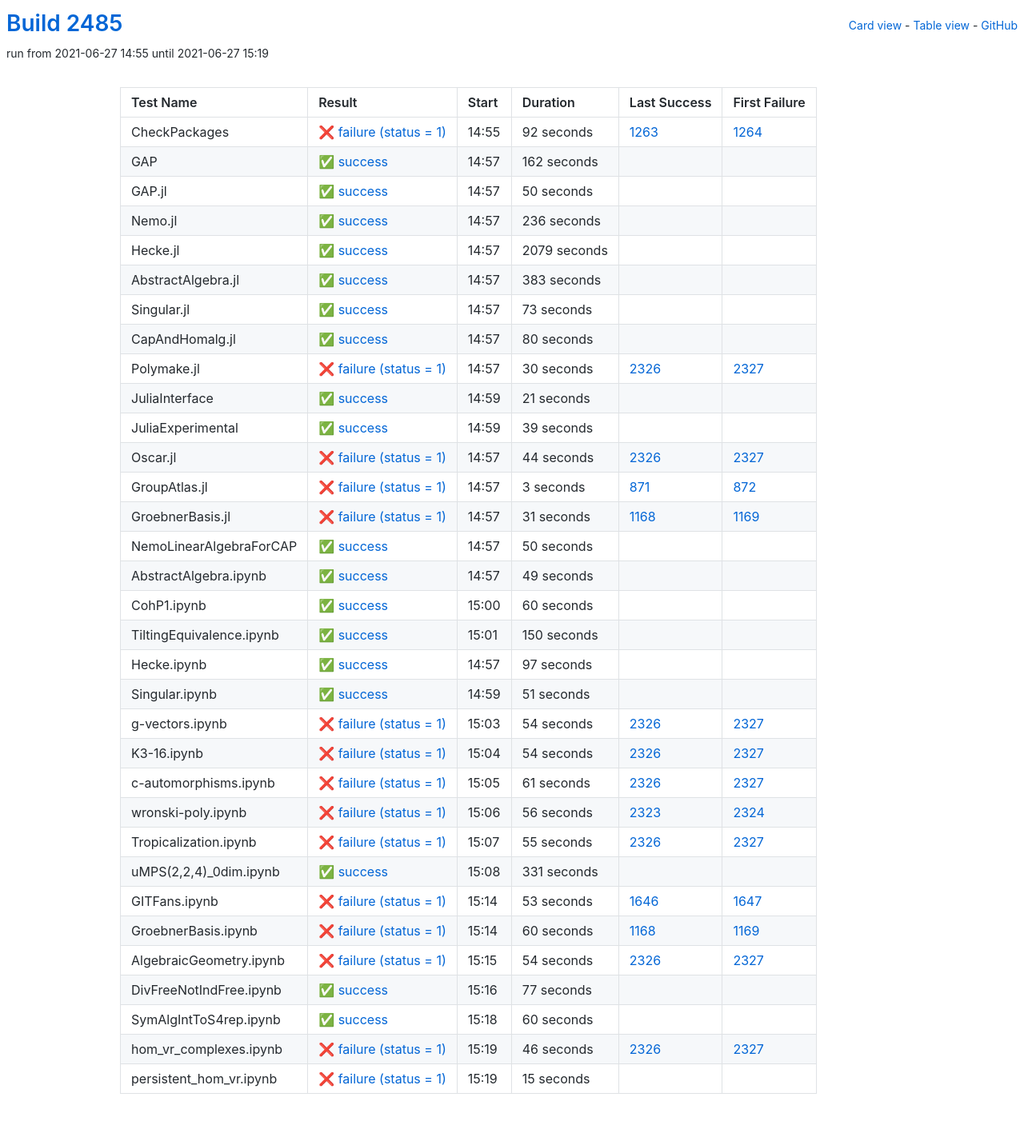
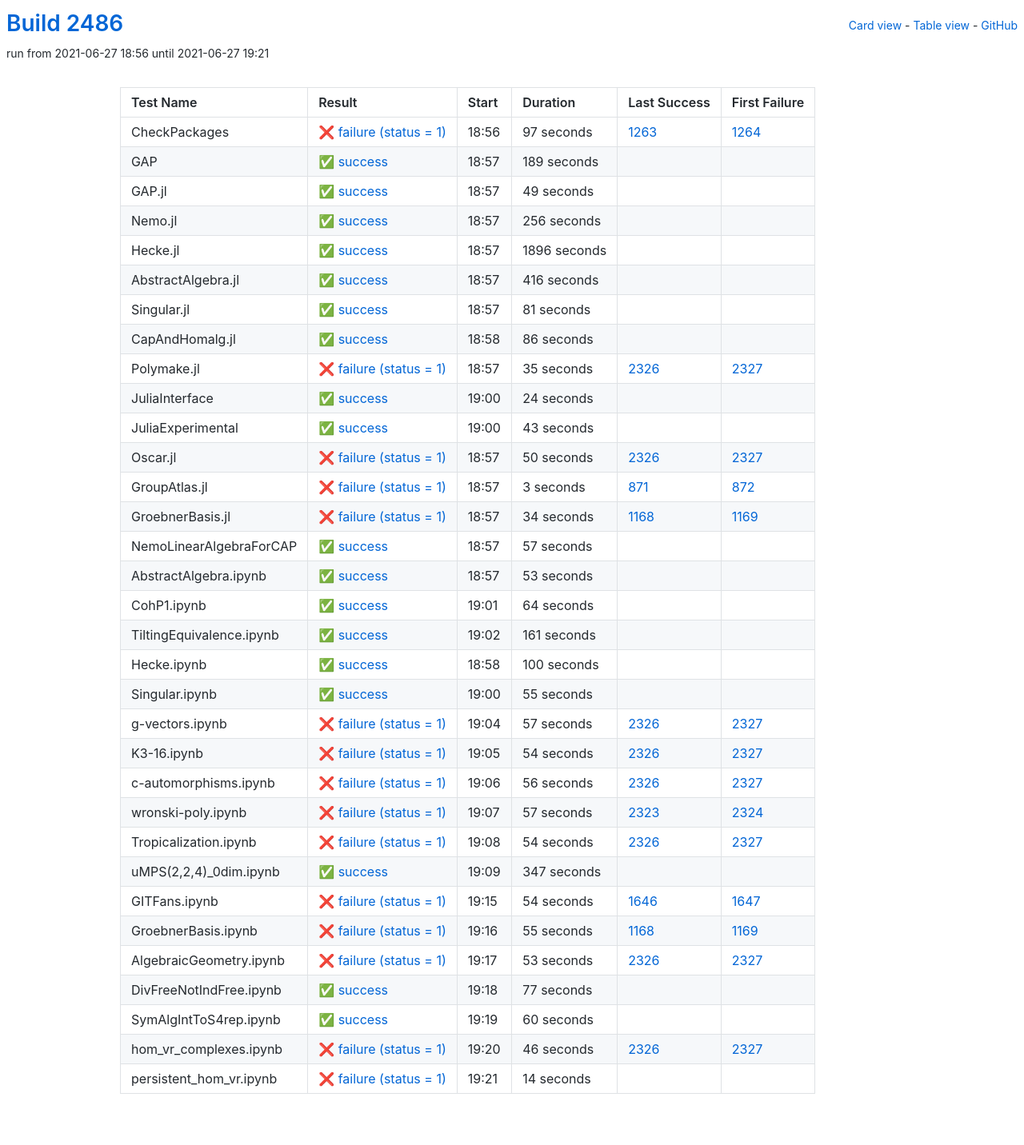
Before and after one commit to oscar-system/oscar-ci-status-stable, a Jekyll site: the page built from table.html, in a window 1280 px wide. Shown: the whole page at 80% size. Built offline with Jekyll 4.4.1, drawn with Linux system fonts in a browser that asks for light colours.

Commit message:
Build #2486

```diff
--- a/_data/ci.yml
+++ b/_data/ci.yml
@@ -1,6 +1,6 @@
 ---
-build: 2485
-build_url: https://oscarci.mathematik.uni-kl.de/job/oscar-stable/2485/
+build: 2486
+build_url: https://oscarci.mathematik.uni-kl.de/job/oscar-stable/2486/
 job: oscar-stable
 organization: oscar-system
 repo: oscar-ci-status-stable
@@ -8,152 +8,152 @@ repourl: https://github.com/oscar-system/oscar-ci-status-stable
 tests:
 - name: CheckPackages
   id: checkpackages
-  log: https://oscarci.mathematik.uni-kl.de/job/oscar-stable/2485/artifact/logs/build-2485/CheckPackages.log
-  start: 2021-06-27 14:55
+  log: https://oscarci.mathematik.uni-kl.de/job/oscar-stable/2486/artifact/logs/build-2486/CheckPackages.log
+  start: 2021-06-27 18:56
   success: false
   exitcode: 1
   status: failure
-  duration: 92
+  duration: 97
   last_success: 1263
   last_success_url: https://oscarci.mathematik.uni-kl.de/job/oscar-stable/1263/
   first_failure: 1264
   first_failure_url: https://oscarci.mathematik.uni-kl.de/job/oscar-stable/1264/
 - name: GAP
   id: gap
-  log: https://oscarci.mathematik.uni-kl.de/job/oscar-stable/2485/artifact/logs/build-2485/GAP.log
-  start: 2021-06-27 14:57
+  log: https://oscarci.mathematik.uni-kl.de/job/oscar-stable/2486/artifact/logs/build-2486/GAP.log
+  start: 2021-06-27 18:57
   success: true
   exitcode: 0
   status: success
-  duration: 162
+  duration: 189
   last_success: false
   last_success_url:
   first_failure: false
   first_failure_url:
 - name: GAP.jl
   id: gap-jl
-  log: https://oscarci.mathematik.uni-kl.de/job/oscar-stable/2485/artifact/logs/build-2485/GAP.jl.log
-  start: 2021-06-27 14:57
+  log: https://oscarci.mathematik.uni-kl.de/job/oscar-stable/2486/artifact/logs/build-2486/GAP.jl.log
+  start: 2021-06-27 18:57
   success: true
   exitcode: 0
   status: success
-  duration: 50
+  duration: 49
   last_success: false
   last_success_url:
   first_failure: false
   first_failure_url:
 - name: Nemo.jl
   id: nemo-jl
-  log: https://oscarci.mathematik.uni-kl.de/job/oscar-stable/2485/artifact/logs/build-2485/Nemo.jl.log
-  start: 2021-06-27 14:57
+  log: https://oscarci.mathematik.uni-kl.de/job/oscar-stable/2486/artifact/logs/build-2486/Nemo.jl.log
+  start: 2021-06-27 18:57
   success: true
   exitcode: 0
   status: success
-  duration: 236
+  duration: 256
   last_success: false
   last_success_url:
   first_failure: false
   first_failure_url:
 - name: Hecke.jl
   id: hecke-jl
-  log: https://oscarci.mathematik.uni-kl.de/job/oscar-stable/2485/artifact/logs/build-2485/Hecke.jl.log
-  start: 2021-06-27 14:57
+  log: https://oscarci.mathematik.uni-kl.de/job/oscar-stable/2486/artifact/logs/build-2486/Hecke.jl.log
+  start: 2021-06-27 18:57
   success: true
   exitcode: 0
   status: success
-  duration: 2079
+  duration: 1896
   last_success: false
   last_success_url:
   first_failure: false
   first_failure_url:
 - name: AbstractAlgebra.jl
   id: abstractalgebra-jl
-  log: https://oscarci.mathematik.uni-kl.de/job/oscar-stable/2485/artifact/logs/build-2485/AbstractAlgebra.jl.log
-  start: 2021-06-27 14:57
+  log: https://oscarci.mathematik.uni-kl.de/job/oscar-stable/2486/artifact/logs/build-2486/AbstractAlgebra.jl.log
+  start: 2021-06-27 18:57
   success: true
   exitcode: 0
   status: success
-  duration: 383
+  duration: 416
   last_success: false
   last_success_url:
   first_failure: false
   first_failure_url:
 - name: Singular.jl
   id: singular-jl
-  log: https://oscarci.mathematik.uni-kl.de/job/oscar-stable/2485/artifact/logs/build-2485/Singular.jl.log
-  start: 2021-06-27 14:57
+  log: https://oscarci.mathematik.uni-kl.de/job/oscar-stable/2486/artifact/logs/build-2486/Singular.jl.log
+  start: 2021-06-27 18:57
   success: true
   exitcode: 0
   status: success
-  duration: 73
+  duration: 81
   last_success: false
   last_success_url:
   first_failure: false
   first_failure_url:
 - name: CapAndHomalg.jl
   id: capandhomalg-jl
-  log: https://oscarci.mathematik.uni-kl.de/job/oscar-stable/2485/artifact/logs/build-2485/CapAndHomalg.jl.log
-  start: 2021-06-27 14:57
+  log: https://oscarci.mathematik.uni-kl.de/job/oscar-stable/2486/artifact/logs/build-2486/CapAndHomalg.jl.log
+  start: 2021-06-27 18:58
   success: true
   exitcode: 0
   status: success
-  duration: 80
+  duration: 86
   last_success: false
   last_success_url:
   first_failure: false
   first_failure_url:
 - name: Polymake.jl
   id: polymake-jl
-  log: https://oscarci.mathematik.uni-kl.de/job/oscar-stable/2485/artifact/logs/build-2485/Polymake.jl.log
-  start: 2021-06-27 14:57
+  log: https://oscarci.mathematik.uni-kl.de/job/oscar-stable/2486/artifact/logs/build-2486/Polymake.jl.log
+  start: 2021-06-27 18:57
   success: false
   exitcode: 1
   status: failure
-  duration: 30
+  duration: 35
   last_success: 2326
   last_success_url: https://oscarci.mathematik.uni-kl.de/job/oscar-stable/2326/
   first_failure: 2327
   first_failure_url: https://oscarci.mathematik.uni-kl.de/job/oscar-stable/2327/
 - name: JuliaInterface
   id: juliainterface
-  log: https://oscarci.mathematik.uni-kl.de/job/oscar-stable/2485/artifact/logs/build-2485/JuliaInterface.log
-  start: 2021-06-27 14:59
+  log: https://oscarci.mathematik.uni-kl.de/job/oscar-stable/2486/artifact/logs/build-2486/JuliaInterface.log
+  start: 2021-06-27 19:00
   success: true
   exitcode: 0
   status: success
-  duration: 21
+  duration: 24
   last_success: false
   last_success_url:
   first_failure: false
   first_failure_url:
 - name: JuliaExperimental
   id: juliaexperimental
-  log: https://oscarci.mathematik.uni-kl.de/job/oscar-stable/2485/artifact/logs/build-2485/JuliaExperimental.log
-  start: 2021-06-27 14:59
+  log: https://oscarci.mathematik.uni-kl.de/job/oscar-stable/2486/artifact/logs/build-2486/JuliaExperimental.log
+  start: 2021-06-27 19:00
   success: true
   exitcode: 0
   status: success
-  duration: 39
+  duration: 43
   last_success: false
   last_success_url:
   first_failure: false
   first_failure_url:
 - name: Oscar.jl
   id: oscar-jl
-  log: https://oscarci.mathematik.uni-kl.de/job/oscar-stable/2485/artifact/logs/build-2485/Oscar.jl.log
-  start: 2021-06-27 14:57
+  log: https://oscarci.mathematik.uni-kl.de/job/oscar-stable/2486/artifact/logs/build-2486/Oscar.jl.log
+  start: 2021-06-27 18:57
   success: false
   exitcode: 1
   status: failure
-  duration: 44
+  duration: 50
   last_success: 2326
   last_success_url: https://oscarci.mathematik.uni-kl.de/job/oscar-stable/2326/
   first_failure: 2327
   first_failure_url: https://oscarci.mathematik.uni-kl.de/job/oscar-stable/2327/
 - name: GroupAtlas.jl
   id: groupatlas-jl
-  log: https://oscarci.mathematik.uni-kl.de/job/oscar-stable/2485/artifact/logs/build-2485/GroupAtlas.jl.log
-  start: 2021-06-27 14:57
+  log: https://oscarci.mathematik.uni-kl.de/job/oscar-stable/2486/artifact/logs/build-2486/GroupAtlas.jl.log
+  start: 2021-06-27 18:57
   success: false
   exitcode: 1
   status: failure
@@ -164,104 +164,104 @@ tests:
   first_failure_url: https://oscarci.mathematik.uni-kl.de/job/oscar-stable/872/
 - name: GroebnerBasis.jl
   id: groebnerbasis-jl
-  log: https://oscarci.mathematik.uni-kl.de/job/oscar-stable/2485/artifact/logs/build-2485/GroebnerBasis.jl.log
-  start: 2021-06-27 14:57
+  log: https://oscarci.mathematik.uni-kl.de/job/oscar-stable/2486/artifact/logs/build-2486/GroebnerBasis.jl.log
+  start: 2021-06-27 18:57
   success: false
   exitcode: 1
   status: failure
-  duration: 31
+  duration: 34
   last_success: 1168
   last_success_url: https://oscarci.mathematik.uni-kl.de/job/oscar-stable/1168/
   first_failure: 1169
   first_failure_url: https://oscarci.mathematik.uni-kl.de/job/oscar-stable/1169/
 - name: NemoLinearAlgebraForCAP
   id: nemolinearalgebraforcap
-  log: https://oscarci.mathematik.uni-kl.de/job/oscar-stable/2485/artifact/logs/build-2485/NemoLinearAlgebraForCAP.log
-  start: 2021-06-27 14:57
+  log: https://oscarci.mathematik.uni-kl.de/job/oscar-stable/2486/artifact/logs/build-2486/NemoLinearAlgebraForCAP.log
+  start: 2021-06-27 18:57
   success: true
   exitcode: 0
   status: success
-  duration: 50
+  duration: 57
   last_success: false
   last_success_url:
   first_failure: false
   first_failure_url:
 - name: AbstractAlgebra.ipynb
   id: abstractalgebra-ipynb
-  log: https://oscarci.mathematik.uni-kl.de/job/oscar-stable/2485/artifact/logs/build-2485/AbstractAlgebra.ipynb.log
-  start: 2021-06-27 14:57
+  log: https://oscarci.mathematik.uni-kl.de/job/oscar-stable/2486/artifact/logs/build-2486/AbstractAlgebra.ipynb.log
+  start: 2021-06-27 18:57
   success: true
   exitcode: 0
   status: success
-  duration: 49
+  duration: 53
   last_success: false
   last_success_url:
   first_failure: false
   first_failure_url:
 - name: CohP1.ipynb
   id: cohp1-ipynb
-  log: https://oscarci.mathematik.uni-kl.de/job/oscar-stable/2485/artifact/logs/build-2485/CohP1.ipynb.log
-  start: 2021-06-27 15:00
+  log: https://oscarci.mathematik.uni-kl.de/job/oscar-stable/2486/artifact/logs/build-2486/CohP1.ipynb.log
+  start: 2021-06-27 19:01
   success: true
   exitcode: 0
   status: success
-  duration: 60
+  duration: 64
   last_success: false
   last_success_url:
   first_failure: false
   first_failure_url:
 - name: TiltingEquivalence.ipynb
   id: tiltingequivalence-ipynb
-  log: https://oscarci.mathematik.uni-kl.de/job/oscar-stable/2485/artifact/logs/build-2485/TiltingEquivalence.ipynb.log
-  start: 2021-06-27 15:01
+  log: https://oscarci.mathematik.uni-kl.de/job/oscar-stable/2486/artifact/logs/build-2486/TiltingEquivalence.ipynb.log
+  start: 2021-06-27 19:02
   success: true
   exitcode: 0
   status: success
-  duration: 150
+  duration: 161
   last_success: false
   last_success_url:
   first_failure: false
   first_failure_url:
 - name: Hecke.ipynb
   id: hecke-ipynb
-  log: https://oscarci.mathematik.uni-kl.de/job/oscar-stable/2485/artifact/logs/build-2485/Hecke.ipynb.log
-  start: 2021-06-27 14:57
+  log: https://oscarci.mathematik.uni-kl.de/job/oscar-stable/2486/artifact/logs/build-2486/Hecke.ipynb.log
+  start: 2021-06-27 18:58
   success: true
   exitcode: 0
   status: success
-  duration: 97
+  duration: 100
   last_success: false
   last_success_url:
   first_failure: false
   first_failure_url:
 - name: Singular.ipynb
   id: singular-ipynb
-  log: https://oscarci.mathematik.uni-kl.de/job/oscar-stable/2485/artifact/logs/build-2485/Singular.ipynb.log
-  start: 2021-06-27 14:59
+  log: https://oscarci.mathematik.uni-kl.de/job/oscar-stable/2486/artifact/logs/build-2486/Singular.ipynb.log
+  start: 2021-06-27 19:00
   success: true
   exitcode: 0
   status: success
-  duration: 51
+  duration: 55
   last_success: false
   last_success_url:
   first_failure: false
   first_failure_url:
 - name: g-vectors.ipynb
   id: g-vectors-ipynb
-  log: https://oscarci.mathematik.uni-kl.de/job/oscar-stable/2485/artifact/logs/build-2485/g-vectors.ipynb.log
-  start: 2021-06-27 15:03
+  log: https://oscarci.mathematik.uni-kl.de/job/oscar-stable/2486/artifact/logs/build-2486/g-vectors.ipynb.log
+  start: 2021-06-27 19:04
   success: false
   exitcode: 1
   status: failure
-  duration: 54
+  duration: 57
   last_success: 2326
   last_success_url: https://oscarci.mathematik.uni-kl.de/job/oscar-stable/2326/
   first_failure: 2327
   first_failure_url: https://oscarci.mathematik.uni-kl.de/job/oscar-stable/2327/
 - name: K3-16.ipynb
   id: k3-16-ipynb
-  log: https://oscarci.mathematik.uni-kl.de/job/oscar-stable/2485/artifact/logs/build-2485/K3-16.ipynb.log
-  start: 2021-06-27 15:04
+  log: https://oscarci.mathematik.uni-kl.de/job/oscar-stable/2486/artifact/logs/build-2486/K3-16.ipynb.log
+  start: 2021-06-27 19:05
   success: false
   exitcode: 1
   status: failure
@@ -272,80 +272,32 @@ tests:
   first_failure_url: https://oscarci.mathematik.uni-kl.de/job/oscar-stable/2327/
 - name: c-automorphisms.ipynb
   id: c-automorphisms-ipynb
-  log: https://oscarci.mathematik.uni-kl.de/job/oscar-stable/2485/artifact/logs/build-2485/c-automorphisms.ipynb.log
-  start: 2021-06-27 15:05
+  log: https://oscarci.mathematik.uni-kl.de/job/oscar-stable/2486/artifact/logs/build-2486/c-automorphisms.ipynb.log
+  start: 2021-06-27 19:06
   success: false
   exitcode: 1
   status: failure
-  duration: 61
+  duration: 56
   last_success: 2326
   last_success_url: https://oscarci.mathematik.uni-kl.de/job/oscar-stable/2326/
   first_failure: 2327
   first_failure_url: https://oscarci.mathematik.uni-kl.de/job/oscar-stable/2327/
 - name: wronski-poly.ipynb
   id: wronski-poly-ipynb
-  log: https://oscarci.mathematik.uni-kl.de/job/oscar-stable/2485/artifact/logs/build-2485/wronski-poly.ipynb.log
-  start: 2021-06-27 15:06
+  log: https://oscarci.mathematik.uni-kl.de/job/oscar-stable/2486/artifact/logs/build-2486/wronski-poly.ipynb.log
+  start: 2021-06-27 19:07
   success: false
   exitcode: 1
   status: failure
-  duration: 56
+  duration: 57
   last_success: 2323
   last_success_url: https://oscarci.mathematik.uni-kl.de/job/oscar-stable/2323/
   first_failure: 2324
   first_failure_url: https://oscarci.mathematik.uni-kl.de/job/oscar-stable/2324/
 - name: Tropicalization.ipynb
   id: tropicalization-ipynb
-  log: https://oscarci.mathematik.uni-kl.de/job/oscar-stable/2485/artifact/logs/build-2485/Tropicalization.ipynb.log
-  start: 2021-06-27 15:07
-  success: false
-  exitcode: 1
-  status: failure
-  duration: 55
-  last_success: 2326
-  last_success_url: https://oscarci.mathematik.uni-kl.de/job/oscar-stable/2326/
-  first_failure: 2327
-  first_failure_url: https://oscarci.mathematik.uni-kl.de/job/oscar-stable/2327/
-- name: uMPS(2,2,4)_0dim.ipynb
-  id: umps-2-2-4-0dim-ipynb
-  log: https://oscarci.mathematik.uni-kl.de/job/oscar-stable/2485/artifact/logs/build-2485/uMPS-2-2-4-_0dim.ipynb.log
-  start: 2021-06-27 15:08
-  success: true
-  exitcode: 0
-  status: success
-  duration: 331
-  last_success: false
-  last_success_url:
-  first_failure: false
-  first_failure_url:
-- name: GITFans.ipynb
-  id: gitfans-ipynb
-  log: https://oscarci.mathematik.uni-kl.de/job/oscar-stable/2485/artifact/logs/build-2485/GITFans.ipynb.log
-  start: 2021-06-27 15:14
-  success: false
-  exitcode: 1
-  status: failure
-  duration: 53
-  last_success: 1646
-  last_success_url: https://oscarci.mathematik.uni-kl.de/job/oscar-stable/1646/
-  first_failure: 1647
-  first_failure_url: https://oscarci.mathematik.uni-kl.de/job/oscar-stable/1647/
-- name: GroebnerBasis.ipynb
-  id: groebnerbasis-ipynb
-  log: https://oscarci.mathematik.uni-kl.de/job/oscar-stable/2485/artifact/logs/build-2485/GroebnerBasis.ipynb.log
-  start: 2021-06-27 15:14
-  success: false
-  exitcode: 1
-  status: failure
-  duration: 60
-  last_success: 1168
-  last_success_url: https://oscarci.mathematik.uni-kl.de/job/oscar-stable/1168/
-  first_failure: 1169
-  first_failure_url: https://oscarci.mathematik.uni-kl.de/job/oscar-stable/1169/
-- name: AlgebraicGeometry.ipynb
-  id: algebraicgeometry-ipynb
-  log: https://oscarci.mathematik.uni-kl.de/job/oscar-stable/2485/artifact/logs/build-2485/AlgebraicGeometry.ipynb.log
-  start: 2021-06-27 15:15
+  log: https://oscarci.mathematik.uni-kl.de/job/oscar-stable/2486/artifact/logs/build-2486/Tropicalization.ipynb.log
+  start: 2021-06-27 19:08
   success: false
   exitcode: 1
   status: failure
@@ -354,10 +306,58 @@ tests:
   last_success_url: https://oscarci.mathematik.uni-kl.de/job/oscar-stable/2326/
   first_failure: 2327
   first_failure_url: https://oscarci.mathematik.uni-kl.de/job/oscar-stable/2327/
+- name: uMPS(2,2,4)_0dim.ipynb
+  id: umps-2-2-4-0dim-ipynb
+  log: https://oscarci.mathematik.uni-kl.de/job/oscar-stable/2486/artifact/logs/build-2486/uMPS-2-2-4-_0dim.ipynb.log
+  start: 2021-06-27 19:09
+  success: true
+  exitcode: 0
+  status: success
+  duration: 347
+  last_success: false
+  last_success_url:
+  first_failure: false
+  first_failure_url:
+- name: GITFans.ipynb
+  id: gitfans-ipynb
+  log: https://oscarci.mathematik.uni-kl.de/job/oscar-stable/2486/artifact/logs/build-2486/GITFans.ipynb.log
+  start: 2021-06-27 19:15
+  success: false
+  exitcode: 1
+  status: failure
+  duration: 54
+  last_success: 1646
+  last_success_url: https://oscarci.mathematik.uni-kl.de/job/oscar-stable/1646/
+  first_failure: 1647
+  first_failure_url: https://oscarci.mathematik.uni-kl.de/job/oscar-stable/1647/
+- name: GroebnerBasis.ipynb
+  id: groebnerbasis-ipynb
+  log: https://oscarci.mathematik.uni-kl.de/job/oscar-stable/2486/artifact/logs/build-2486/GroebnerBasis.ipynb.log
+  start: 2021-06-27 19:16
+  success: false
+  exitcode: 1
+  status: failure
+  duration: 55
+  last_success: 1168
+  last_success_url: https://oscarci.mathematik.uni-kl.de/job/oscar-stable/1168/
+  first_failure: 1169
+  first_failure_url: https://oscarci.mathematik.uni-kl.de/job/oscar-stable/1169/
+- name: AlgebraicGeometry.ipynb
+  id: algebraicgeometry-ipynb
+  log: https://oscarci.mathematik.uni-kl.de/job/oscar-stable/2486/artifact/logs/build-2486/AlgebraicGeometry.ipynb.log
+  start: 2021-06-27 19:17
+  success: false
+  exitcode: 1
+  status: failure
+  duration: 53
+  last_success: 2326
+  last_success_url: https://oscarci.mathematik.uni-kl.de/job/oscar-stable/2326/
+  first_failure: 2327
+  first_failure_url: https://oscarci.mathematik.uni-kl.de/job/oscar-stable/2327/
 - name: DivFreeNotIndFree.ipynb
   id: divfreenotindfree-ipynb
-  log: https://oscarci.mathematik.uni-kl.de/job/oscar-stable/2485/artifact/logs/build-2485/DivFreeNotIndFree.ipynb.log
-  start: 2021-06-27 15:16
+  log: https://oscarci.mathematik.uni-kl.de/job/oscar-stable/2486/artifact/logs/build-2486/DivFreeNotIndFree.ipynb.log
+  start: 2021-06-27 19:18
   success: true
   exitcode: 0
   status: success
@@ -368,8 +368,8 @@ tests:
   first_failure_url:
 - name: SymAlgIntToS4rep.ipynb
   id: symalginttos4rep-ipynb
-  log: https://oscarci.mathematik.uni-kl.de/job/oscar-stable/2485/artifact/logs/build-2485/SymAlgIntToS4rep.ipynb.log
-  start: 2021-06-27 15:18
+  log: https://oscarci.mathematik.uni-kl.de/job/oscar-stable/2486/artifact/logs/build-2486/SymAlgIntToS4rep.ipynb.log
+  start: 2021-06-27 19:19
   success: true
   exitcode: 0
   status: success
@@ -380,8 +380,8 @@ tests:
   first_failure_url:
 - name: hom_vr_complexes.ipynb
   id: hom-vr-complexes-ipynb
-  log: https://oscarci.mathematik.uni-kl.de/job/oscar-stable/2485/artifact/logs/build-2485/hom_vr_complexes.ipynb.log
-  start: 2021-06-27 15:19
+  log: https://oscarci.mathematik.uni-kl.de/job/oscar-stable/2486/artifact/logs/build-2486/hom_vr_complexes.ipynb.log
+  start: 2021-06-27 19:20
   success: false
   exitcode: 1
   status: failure
@@ -392,12 +392,12 @@ tests:
   first_failure_url: https://oscarci.mathematik.uni-kl.de/job/oscar-stable/2327/
 - name: persistent_hom_vr.ipynb
   id: persistent-hom-vr-ipynb
-  log: https://oscarci.mathematik.uni-kl.de/job/oscar-stable/2485/artifact/logs/build-2485/persistent_hom_vr.ipynb.log
-  start: 2021-06-27 15:19
+  log: https://oscarci.mathematik.uni-kl.de/job/oscar-stable/2486/artifact/logs/build-2486/persistent_hom_vr.ipynb.log
+  start: 2021-06-27 19:21
   success: false
   exitcode: 1
   status: failure
-  duration: 15
+  duration: 14
   last_success: false
   last_success_url:
   first_failure: false
```
Also changed, not shown: README.md.
